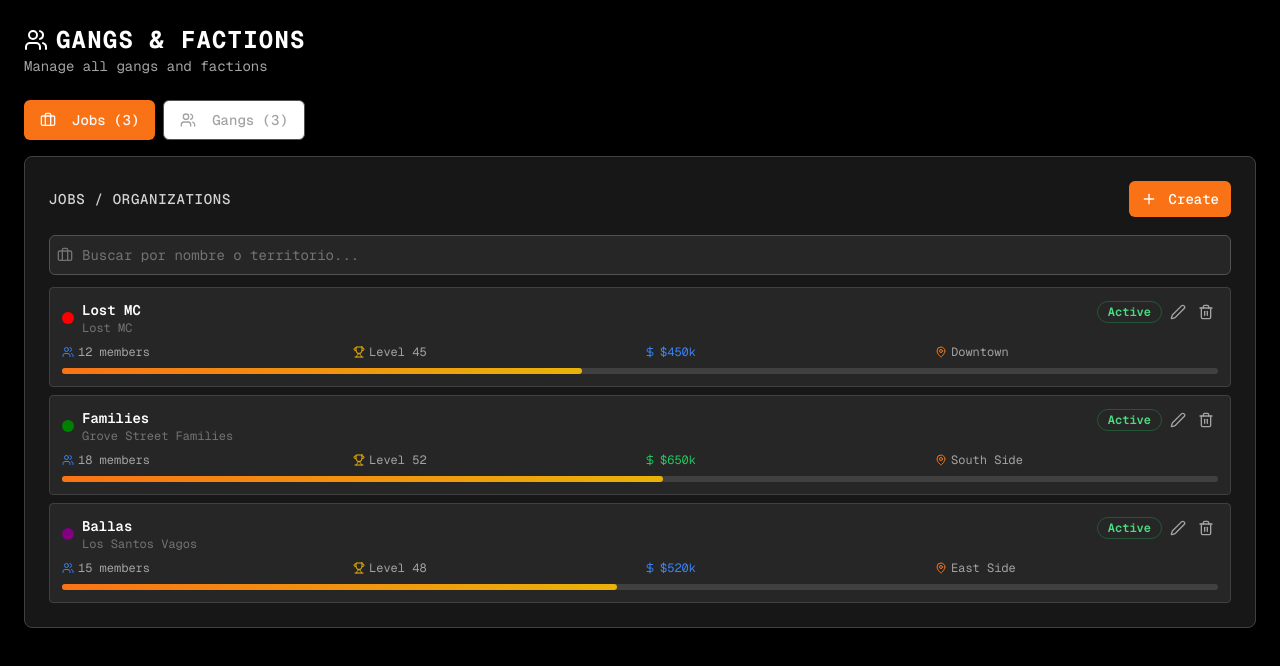
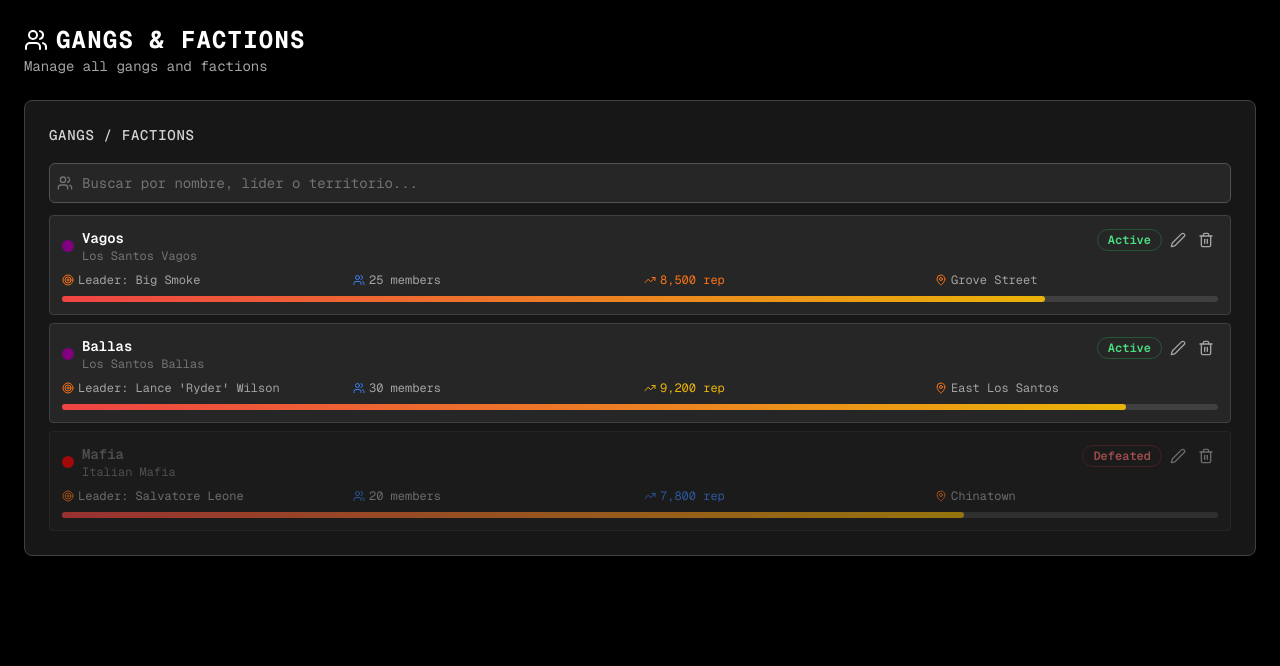
Before and after one commit to beastdummy/oxe_dashboard_v1, a Next.js app in the folder web/: page /operations-gangs in a window 1280 px wide. Shown: the top 666 px of the page. Built offline with nearby package versions, Linux system fonts and the light colour scheme.

Commit message:
feat: Remove tabs and create button from jobs/gangs view pages

```diff
--- a/web/app/operations-gangs/page.tsx
+++ b/web/app/operations-gangs/page.tsx
@@ -1,9 +1,6 @@
 "use client"
 
-import { useState } from "react"
-import { Card, CardContent, CardHeader, CardTitle } from "@/components/ui/card"
-import { Button } from "@/components/ui/button"
-import { Users, Plus } from "lucide-react"
+import { Users } from "lucide-react"
 import { JobsGangsSection } from "@/components/JobsGangsSection"
 
 export default function OperationsGangsPage() {
@@ -11,19 +8,15 @@ export default function OperationsGangsPage() {
     <div className="p-6 space-y-6">
       {/* Header */}
       <div>
-        <div className="flex items-center justify-between mb-4">
-          <div>
-            <h1 className="text-2xl font-bold text-white tracking-wider flex items-center gap-2">
-              <Users className="w-6 h-6" />
-              GANGS & FACTIONS
-            </h1>
-            <p className="text-sm text-neutral-400">Manage all gangs and factions</p>
-          </div>
-        </div>
+        <h1 className="text-2xl font-bold text-white tracking-wider flex items-center gap-2">
+          <Users className="w-6 h-6" />
+          GANGS & FACTIONS
+        </h1>
+        <p className="text-sm text-neutral-400">Manage all gangs and factions</p>
       </div>
 
       {/* Gangs Section */}
-      <JobsGangsSection />
+      <JobsGangsSection showTabs={false} showCreateButton={false} viewMode="gangs-only" />
     </div>
   )
 }
--- a/web/app/operations-jobs/page.tsx
+++ b/web/app/operations-jobs/page.tsx
@@ -1,9 +1,6 @@
 "use client"
 
-import { useState } from "react"
-import { Card, CardContent, CardHeader, CardTitle } from "@/components/ui/card"
-import { Button } from "@/components/ui/button"
-import { Briefcase, Plus } from "lucide-react"
+import { Briefcase } from "lucide-react"
 import { JobsGangsSection } from "@/components/JobsGangsSection"
 
 export default function OperationsJobsPage() {
@@ -11,19 +8,15 @@ export default function OperationsJobsPage() {
     <div className="p-6 space-y-6">
       {/* Header */}
       <div>
-        <div className="flex items-center justify-between mb-4">
-          <div>
-            <h1 className="text-2xl font-bold text-white tracking-wider flex items-center gap-2">
-              <Briefcase className="w-6 h-6" />
-              JOBS & ORGANIZATIONS
-            </h1>
-            <p className="text-sm text-neutral-400">Manage all jobs and organizations</p>
-          </div>
-        </div>
+        <h1 className="text-2xl font-bold text-white tracking-wider flex items-center gap-2">
+          <Briefcase className="w-6 h-6" />
+          JOBS & ORGANIZATIONS
+        </h1>
+        <p className="text-sm text-neutral-400">Manage all jobs and organizations</p>
       </div>
 
       {/* Jobs Section */}
-      <JobsGangsSection />
+      <JobsGangsSection showTabs={false} showCreateButton={false} viewMode="jobs-only" />
     </div>
   )
 }
--- a/web/components/JobsGangsSection.tsx
+++ b/web/components/JobsGangsSection.tsx
@@ -36,7 +36,13 @@ interface Gang {
   status: "active" | "defeated"
 }
 
-export function JobsGangsSection() {
+interface JobsGangsSectionProps {
+  showTabs?: boolean
+  showCreateButton?: boolean
+  viewMode?: "all" | "jobs-only" | "gangs-only"
+}
+
+export function JobsGangsSection({ showTabs = true, showCreateButton = true, viewMode = "all" }: JobsGangsSectionProps = {}) {
   const [jobs, setJobs] = useState<Job[]>([
     {
       id: "job_1",
@@ -284,7 +290,8 @@ export function JobsGangsSection() {
 
   return (
     <div className="space-y-4">
-      {/* Tabs */}
+      {/* Tabs - Only show if showTabs is true */}
+      {showTabs && (
         <div className="flex gap-2">
           <Button
             onClick={() => setSelectedTab("jobs")}
@@ -311,15 +318,17 @@ export function JobsGangsSection() {
             Gangs ({gangs.length})
           </Button>
         </div>
+      )}
 
       {/* JOBS TAB */}
-      {selectedTab === "jobs" && (
+      {(showTabs ? selectedTab === "jobs" : viewMode !== "gangs-only") && (
         <Card className="bg-neutral-900 border-neutral-700">
           <CardHeader className="pb-3">
             <div className="flex items-center justify-between mb-3">
               <CardTitle className="text-sm font-medium text-neutral-300 tracking-wider">
                 JOBS / ORGANIZATIONS
               </CardTitle>
+              {showCreateButton && (
                 <Button
                   size="sm"
                   onClick={() => setShowCreateModal(true)}
@@ -328,6 +337,7 @@ export function JobsGangsSection() {
                   <Plus className="w-4 h-4 mr-1" />
                   Create
                 </Button>
+              )}
             </div>
 
             {/* Search */}
@@ -435,13 +445,14 @@ export function JobsGangsSection() {
       )}
 
       {/* GANGS TAB */}
-      {selectedTab === "gangs" && (
+      {(showTabs ? selectedTab === "gangs" : viewMode !== "jobs-only") && (
         <Card className="bg-neutral-900 border-neutral-700">
           <CardHeader className="pb-3">
             <div className="flex items-center justify-between mb-3">
               <CardTitle className="text-sm font-medium text-neutral-300 tracking-wider">
                 GANGS / FACTIONS
               </CardTitle>
+              {showCreateButton && (
                 <Button
                   size="sm"
                   onClick={() => setShowCreateModal(true)}
@@ -450,6 +461,7 @@ export function JobsGangsSection() {
                   <Plus className="w-3 h-3 mr-1" />
                   Create
                 </Button>
+              )}
             </div>
 
             {/* Search */}
```
Lines whose indentation alone changed are shown as unchanged.
